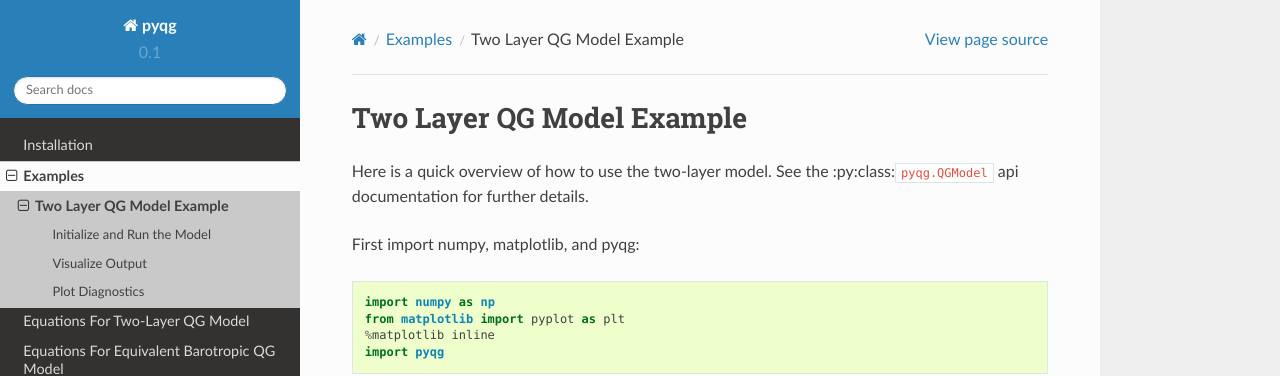
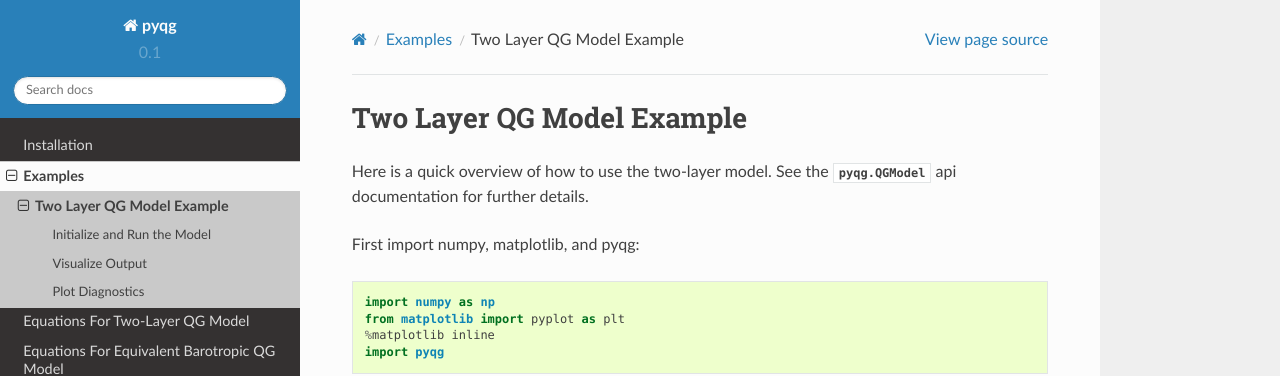
Before and after one commit to pyqg/pyqg, a Sphinx documentation site: the page built from docs/examples/two-layer.rst, in a window 1280 px wide and 900 px high. Shown: the top 376 px of the window. Built offline with Sphinx 7.4.7 and the Read the Docs theme 2.0.0, drawn with Linux system fonts in a browser that asks for light colours; pages that are not in the unit, such as notebooks, are missing from menus.

Commit message:
fixed quotes in two-layer.rst

```diff
--- a/docs/examples/two-layer.rst
+++ b/docs/examples/two-layer.rst
@@ -3,7 +3,7 @@ Two Layer QG Model Example
 ==========================
 
 Here is a quick overview of how to use the two-layer model. See the
-:py:class:``pyqg.QGModel`` api documentation for further details.
+:py:class:`pyqg.QGModel` api documentation for further details.
 
 First import numpy, matplotlib, and pyqg:
 
```
